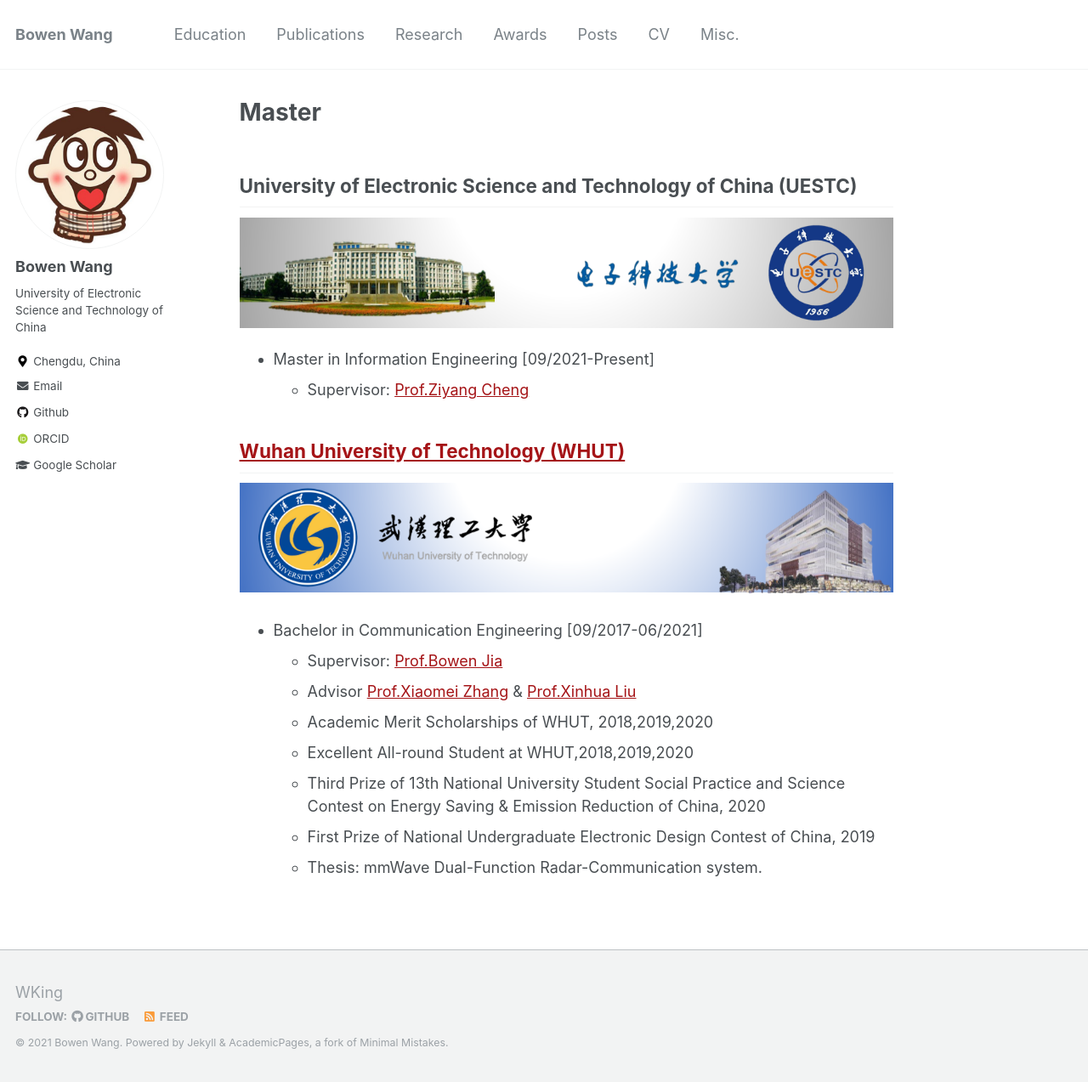
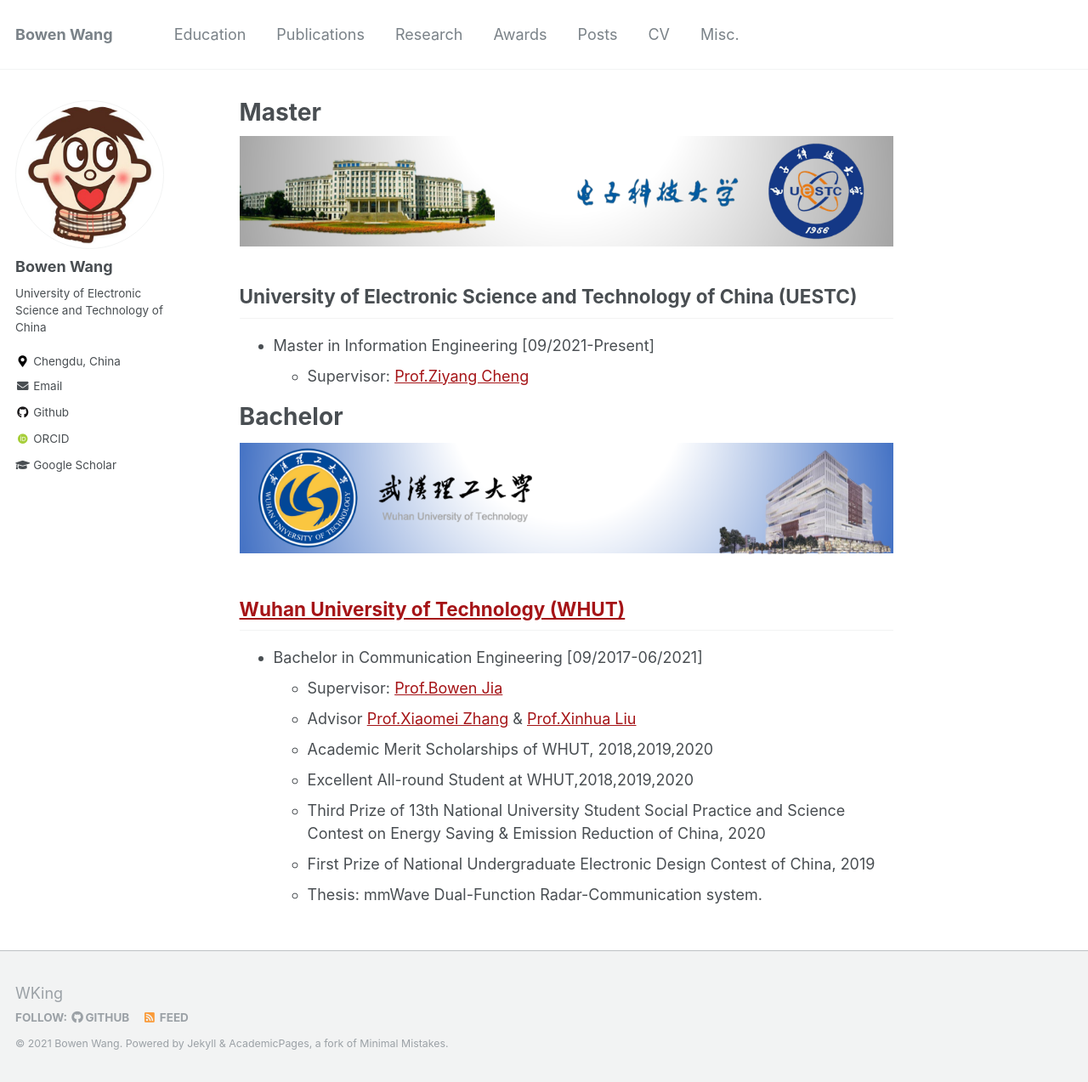
Before and after one commit to BW-Wang/BW-Wang.github.io, a Jekyll site: the page built from _pages/education.md, in a window 1280 px wide and 1273 px high. Shown: the whole window at 85% size. Built offline with Jekyll 4.4.1, drawn with Linux system fonts in a browser that asks for light colours; some web fonts are replaced.

Commit message:
Update education.md

```diff
--- a/_pages/education.md
+++ b/_pages/education.md
@@ -3,16 +3,18 @@
 title: "Master"
 ---
 
+[![](/images/education/uestc.png)](https://en.uestc.edu.cn/)
+
 ## University of Electronic Science and Technology of China (UESTC)
-
-[![](/images/education/uestc.png)](https://en.uestc.edu.cn/)
 
 + Master in Information Engineering [09/2021-Present]
   + Supervisor: [Prof.Ziyang Cheng](https://ieeexplore.ieee.org/author/37086074581)
 
-## [Wuhan University of Technology (WHUT)](http://english.whut.edu.cn/)
+# Bachelor
 
 [![](/images/education/whut.png)](http://english.whut.edu.cn/)
+
+## [Wuhan University of Technology (WHUT)](http://english.whut.edu.cn/)
 
 + Bachelor in Communication Engineering [09/2017-06/2021]
   + Supervisor: [Prof.Bowen Jia](https://scholar.google.com.hk/citations?user=GLzYyJwAAAAJ&hl=en&oi=sra)
```
